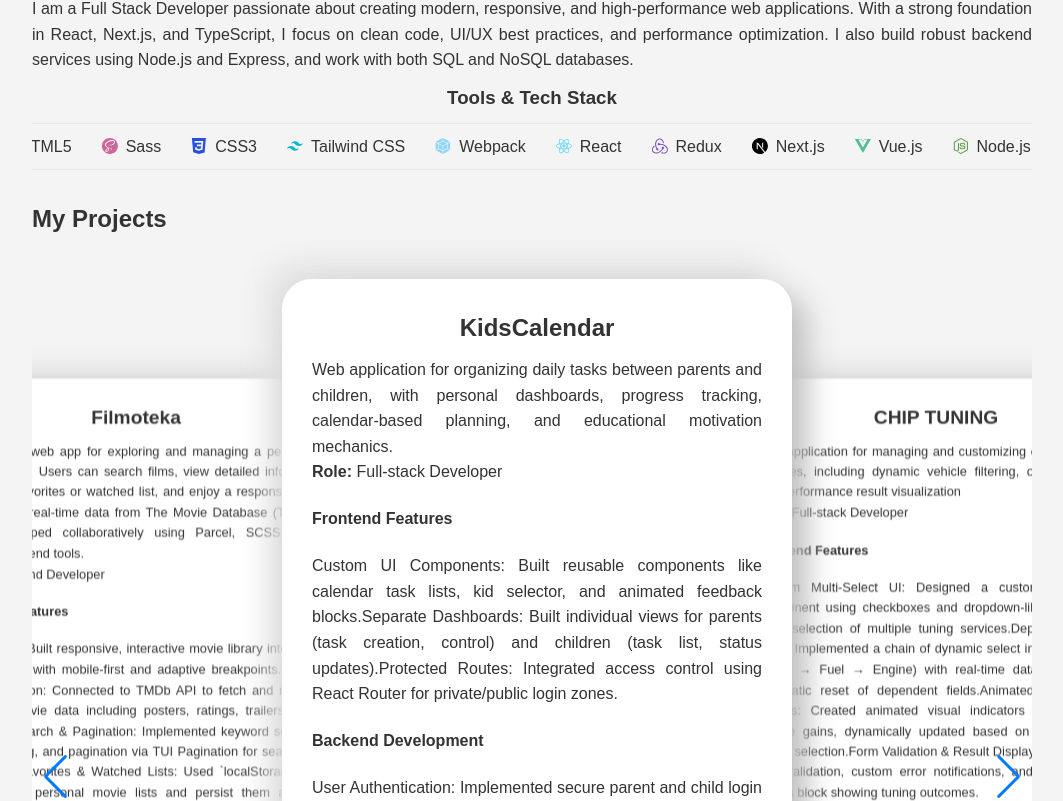
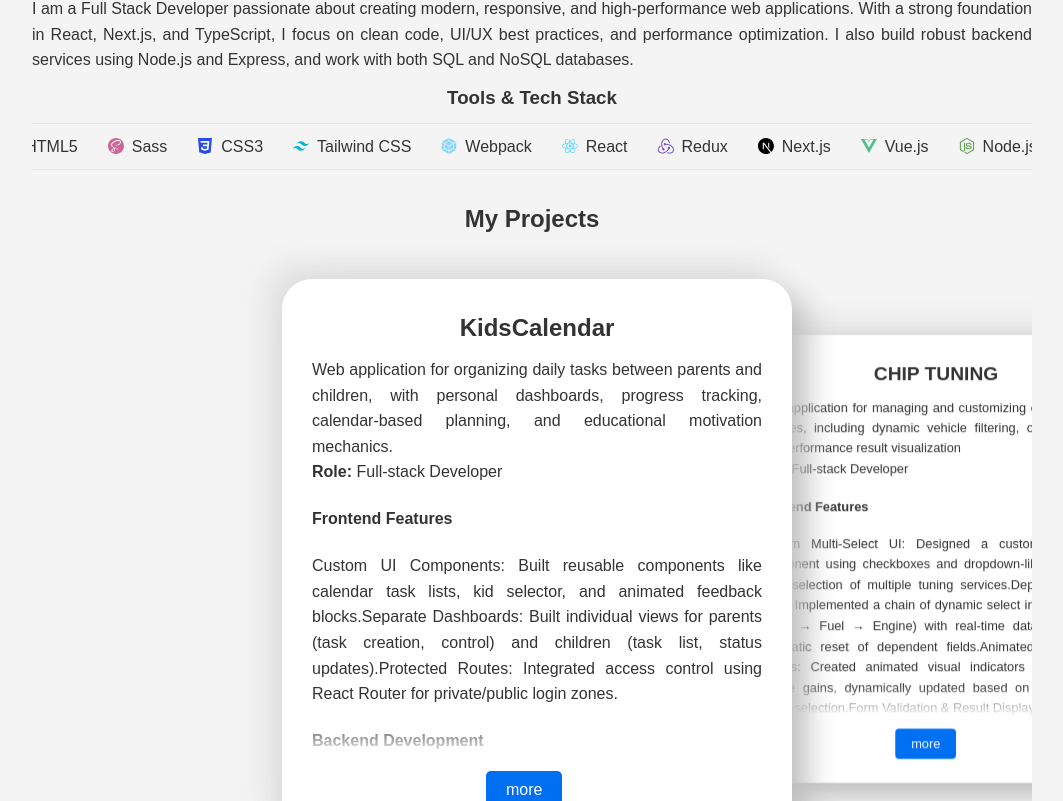
Before and after one commit to AlexDembno/portfolio_next, a Next.js app: page / in a window 1280 px wide. Shown: the part 279-1080 px from the top of the page, without its empty margins (108-1171 px from the left). Built offline with nearby package versions, Linux system fonts and the light colour scheme.

Commit message:
add some fix

```diff
--- a/src/app/layout.js
+++ b/src/app/layout.js
@@ -20,9 +20,11 @@ export default function RootLayout({ children }) {
         <Analytics />
         <div>
           <Header />
-          <AboutSection />
-          <main className="main">{children}</main>
-          <Form />
+          <main className="main">
+            <AboutSection />
+            {children}
+            <Form />
+          </main>
           <Footer />
         </div>
       </body>
--- a/src/app/page.module.css
+++ b/src/app/page.module.css
@@ -68,10 +68,7 @@
   padding: 0 20px;
   border: none;
   border: 1px solid transparent;
-  transition:
-    background 0.2s,
-    color 0.2s,
-    border-color 0.2s;
+  transition: background 0.2s, color 0.2s, border-color 0.2s;
   cursor: pointer;
   display: flex;
   align-items: center;
--- a/src/components/ProjectsSection/ProjectsSection.jsx
+++ b/src/components/ProjectsSection/ProjectsSection.jsx
@@ -1,5 +1,6 @@
 "use client";
 
+import { useState } from "react";
 import Link from "next/link";
 import { projects } from "./index.js";
 import {
@@ -78,16 +79,21 @@ export default function ProjectsSection() {
     ESLint: <SiEslint color="#4b32c3" />,
   };
 
+  const [expandedIndex, setExpandedIndex] = useState(null);
+  const [activeIndex, setActiveIndex] = useState(0);
+
+  const handleToggle = (index) => {
+    setExpandedIndex(expandedIndex === index ? null : index);
+  };
+
   return (
     <div className={styles.container}>
       <h2 className={styles.heading}>My Projects</h2>
       <Swiper
-        modules={[Navigation, Pagination, EffectCoverflow]}
+        modules={[Pagination, EffectCoverflow]}
         effect="coverflow"
-        autoHeight={true}
         centeredSlides={true}
         slidesPerView={2}
-        loop={true}
         coverflowEffect={{
           rotate: 0,
           stretch: 0,
@@ -96,7 +102,13 @@ export default function ProjectsSection() {
           slideShadows: false,
         }}
         pagination={{ clickable: true }}
-        navigation
+        onSlideChange={(swiper) => {
+          const newIndex = swiper.activeIndex;
+          if (newIndex !== activeIndex) {
+            setActiveIndex(newIndex);
+            setExpandedIndex(null);
+          }
+        }}
         breakpoints={{
           0: { slidesPerView: 1 },
           768: { slidesPerView: 2 },
@@ -105,7 +117,11 @@ export default function ProjectsSection() {
       >
         {projects.map((project, index) => (
           <SwiperSlide key={index}>
-            <div className={styles.projectsList}>
+            <div
+              className={`${styles.projectsList} ${
+                expandedIndex === index ? styles.more : ""
+              }`}
+            >
               <h3 className={styles.projectTitle}>
                 {project.liveLink ? (
                   <Link
@@ -119,7 +135,7 @@ export default function ProjectsSection() {
                   project.title
                 )}
               </h3>
-
+              <div className={styles.descriptionWrapper}>
                 <p className={styles.description}>{project.description}</p>
                 <p className={styles.role}>
                   <strong>Role:</strong> {project.role}
@@ -128,9 +144,12 @@ export default function ProjectsSection() {
                 <h4>Frontend Features</h4>
                 <p className={styles.subheading}>{project.frontend}</p>
 
-              {!project.backend || <h4>Backend Development</h4>}
+                {project.backend && (
+                  <>
+                    <h4>Backend Development</h4>
                     <p className={styles.subheading}>{project.backend}</p>
-
+                  </>
+                )}
                 {project.technologies?.length > 0 && (
                   <>
                     <p className={styles.techHeading}>
@@ -146,6 +165,14 @@ export default function ProjectsSection() {
                   </>
                 )}
               </div>
+
+              <button
+                onClick={() => handleToggle(index)}
+                className={styles.button}
+              >
+                {expandedIndex === index ? "less" : "more"}
+              </button>
+            </div>
           </SwiperSlide>
         ))}
       </Swiper>
--- a/src/components/ProjectsSection/ProjectsSection.module.scss
+++ b/src/components/ProjectsSection/ProjectsSection.module.scss
@@ -19,19 +19,24 @@
 
 .heading {
   margin-top: 10px;
+  text-align: center;
 }
 
 .projectsList {
+  position: relative;
+  height: 500px;
   margin-bottom: 40px;
   margin-top: 40px;
   padding: 30px;
   margin-left: auto;
   margin-right: auto;
   width: 260px;
-  height: auto;
+  // height: auto;
   border-radius: 30px;
   background: #ffffff;
   box-shadow: 15px 15px 30px #bebebe, -15px -15px 30px #e0e0e0;
+  overflow: hidden;
+  transition: max-height 0.5s ease, padding 0.5s ease;
 
   @media screen and (min-width: 425px) {
     width: 300px;
@@ -46,6 +51,39 @@
     width: 450px;
     margin-left: 0;
   }
+}
+
+.projectsList.more {
+  height: auto;
+  max-height: 2200px;
+  overflow: visible;
+  padding-bottom: 90px;
+}
+
+.descriptionWrapper {
+  position: relative;
+  max-height: 400px; // ограничение высоты
+  overflow: hidden;
+  transition: max-height 0.3s ease;
+}
+
+.projectsList.more .descriptionWrapper {
+  max-height: 2200px; // или auto
+}
+
+.descriptionWrapper::after {
+  content: "";
+  position: absolute;
+  bottom: 0;
+  left: 0;
+  width: 100%;
+  height: 40px; // высота fade
+  background: linear-gradient(to bottom, rgba(255, 255, 255, 0), #ffffff);
+  transition: opacity 0.3s ease;
+}
+
+.projectsList.more .descriptionWrapper::after {
+  opacity: 0;
 }
 
 .projectTitle {
@@ -104,3 +142,23 @@
 .subheading {
   text-align: justify;
 }
+
+.button {
+  position: absolute;
+  bottom: 10px;
+  left: 40%;
+  margin: 20px auto;
+  padding: 10px 20px;
+  background-color: #0070f3;
+  color: white;
+  border: none;
+  border-radius: 5px;
+  cursor: pointer;
+  text-align: center;
+  font-size: 1rem;
+  transition: background-color 0.3s ease;
+
+  &:hover {
+    background-color: #005bb5;
+  }
+}
--- a/src/components/ProjectsSection/index.js
+++ b/src/components/ProjectsSection/index.js
@@ -35,7 +35,7 @@ export const projects = [
       "ESLint",
       "Prettier",
     ],
-    liveLink: "https://react-app-self-seven.vercel.app/",
+    liveLink: "https://kids-calendar.vercel.app/",
   },
   {
     title: "CHIP TUNING",
```
Lines whose indentation alone changed are shown as unchanged.
